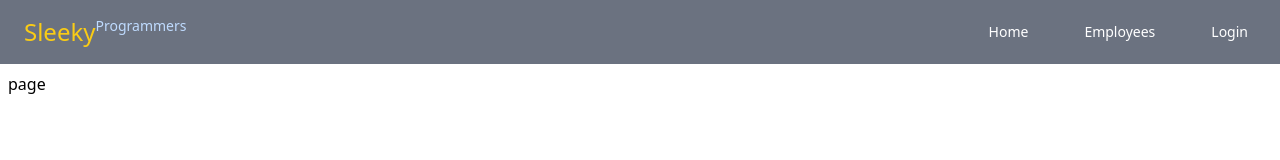
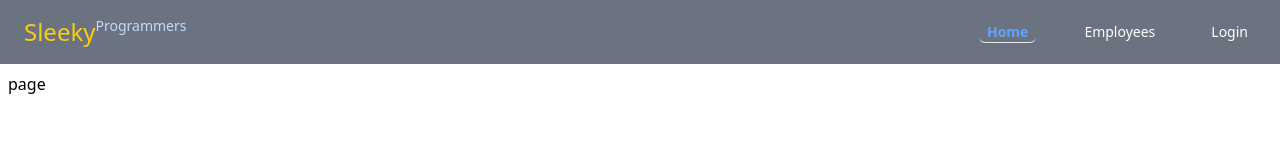
Before and after one commit to Izzycodez/Employee-data-management, a Next.js app: page / in a window 1280 px wide. Shown: the top 160 px of the page. Built offline with nearby package versions, Linux system fonts and the light colour scheme.

Commit message:
handled my navlinks properly

```diff
--- a/app/Components/Nav.tsx
+++ b/app/Components/Nav.tsx
@@ -6,7 +6,7 @@ const Nav = () => {
   const navStyles =
     "hover:px-3 rounded-md hover:bg-grey-200  hover:border-2  px-2";
   const navLinks = [
-    { name: "Home", href: "/app" },
+    { name: "Home", href: "/" },
     { name: "Employees", href: "/Employees" },
     { name: "Login", href: "/Login" },
   ];
@@ -23,7 +23,12 @@ const Nav = () => {
         </Link>
         <div className="flex gap-2 sm:gap-3 md:gap-10 text-white ">
           {navLinks.map((navLink) => {
-            const isActive = pathName.startsWith(navLink.href);
+            //const isActive = pathName.startsWith(navLink.href);
+            const isActive =
+              navLink.href === "/"
+                ? pathName === "/"
+                : pathName.startsWith(navLink.href);
+
             return (
               <Link
                 href={navLink.href}
--- /dev/null
+++ b/config.ts
@@ -0,0 +1,2 @@
+export const BASE_API_URL: string =
+  "https://employee-management-api-xj3a.onrender.com/employees";
```
Also changed, not shown: 1 other file (tests, documents, lock files or other folders).
